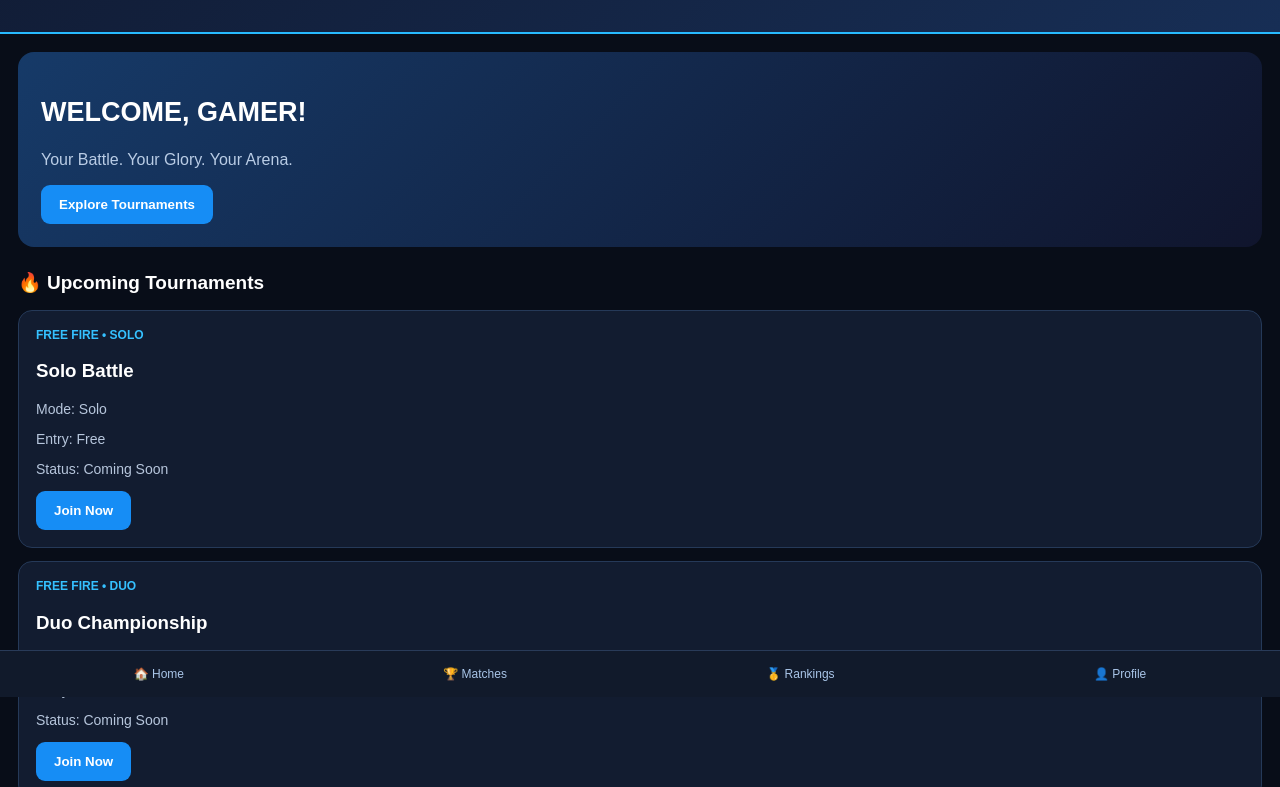
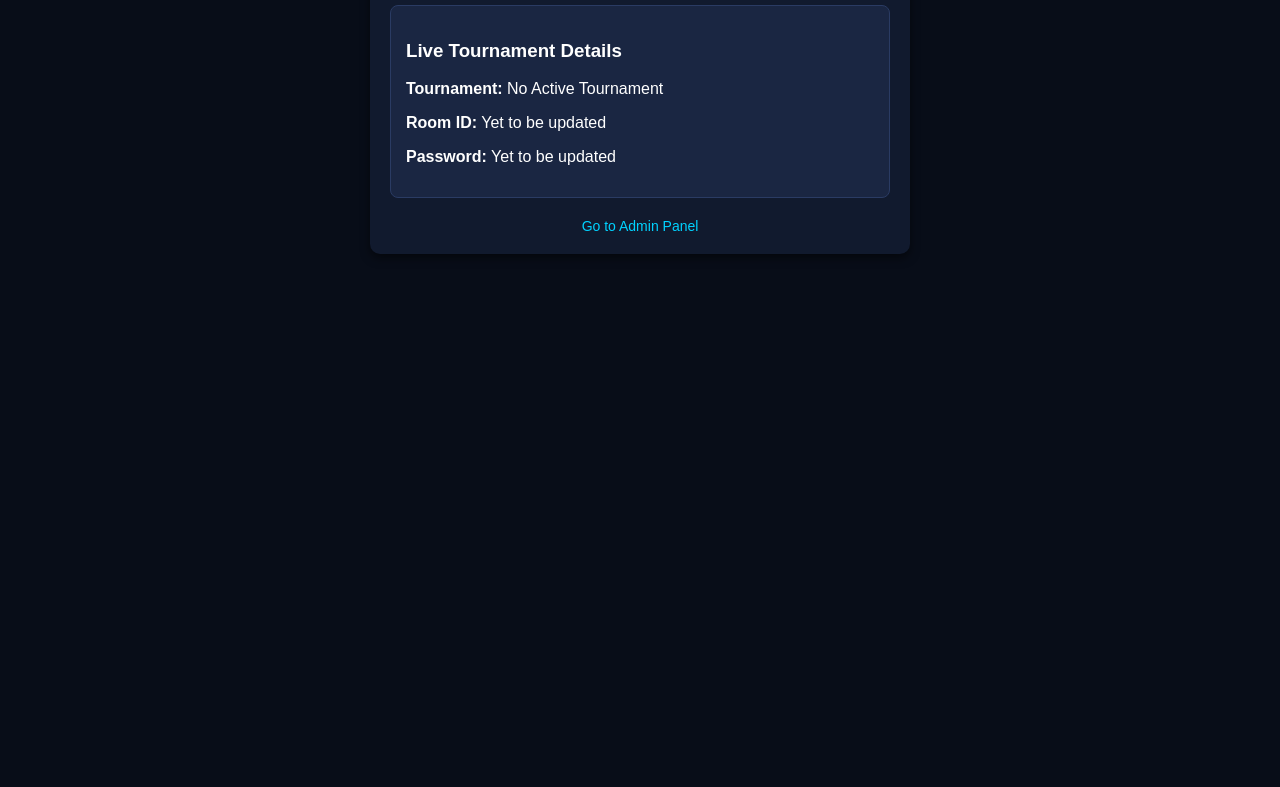
Before and after one commit to littlewaveesports/little-wave-esports, a plain HTML site: page index.html in a window 1280 px wide. Shown: the part 103-890 px from the top of the page. After the commit the page ends 800 px from the top, so only its background shows below. Drawn offline with Linux system fonts and the light colour scheme.

Commit message:
Revamp index.html for esports site layout
Updated the layout and design of the esports webpage, including new sections for tournament details and admin links.

```diff
--- a/index.html
+++ b/index.html
@@ -1,4 +1,3 @@
-
 <!DOCTYPE html>
 <html lang="en">
 <head>
@@ -6,119 +5,31 @@
     <meta name="viewport" content="width=device-width, initial-scale=1.0">
     <title>LITTLE WAVE ESPORTS</title>
     <style>
-*{box-sizing:border-box}
-body{
- margin:0;
- background:#080d18;
- color:white;
- font-family:Arial,sans-serif;
-}
-header{
- padding:24px 18px;
- background:linear-gradient(135deg,#111c35,#172e55);
- border-bottom:2px solid #27baff;
-}
-.logo{font-size:27px;font-weight:900}
-.logo span{color:#28baff}
-header p{color:#a9bedc;font-size:12px}
-.container{padding:18px}
-h2{font-size:19px}
-.hero{
- padding:23px;
- border-radius:16px;
- background:linear-gradient(135deg,#163a68,#10152d);
- margin-bottom:24px;
-}
-.hero h1{font-size:27px}
-.hero p{color:#b9cce5}
-.btn{
- background:#168df5;
- border:0;
- color:white;
- padding:12px 18px;
- border-radius:9px;
- font-weight:bold;
-}
-.card{
- background:#121c30;
- border:1px solid #253958;
- padding:17px;
- border-radius:14px;
- margin:13px 0;
-}
-.tag{color:#35c1ff;font-size:12px;font-weight:bold}
-.card p{color:#b7c6dc;font-size:14px}
-nav{
- position:fixed;
- bottom:0;
- left:0;
- width:100%;
- display:flex;
- justify-content:space-around;
- padding:16px 4px;
- background:#111a2b;
- border-top:1px solid #293b59;
- font-size:12px;
-}
-nav span{color:#a9c5e8}
-footer{height:75px}
+        body { font-family: Arial, sans-serif; background: #080d18; color: white; padding: 20px; margin: 0; }
+        .container { max-width: 500px; margin: auto; background: #111a2e; padding: 20px; border-radius: 10px; box-shadow: 0 4px 10px rgba(0,0,0,0.5); }
+        h2 { text-align: center; color: #00d2ff; }
+        .card { background: #1a2642; padding: 15px; border-radius: 8px; margin-top: 15px; border: 1px solid #2a3b63; }
+        .admin-link { display: block; text-align: center; margin-top: 20px; color: #00d2ff; text-decoration: none; font-size: 14px; }
     </style>
 </head>
 <body>
-<header>
- <div class="logo">LITTLE <span>WAVE</span></div>
- <div style="font-weight:bold;letter-spacing:3px">ESPORTS</div>
- <p>PLAY • COMPETE • CONQUER</p>
-</header>
 
 <div class="container">
- <section class="hero">
-  <h1>WELCOME, GAMER!</h1>
-  <p>Your Battle. Your Glory. Your Arena.</p>
-  <button class="btn" onclick="document.getElementById('tournaments').scrollIntoView()">Explore Tournaments</button>
- </section>
-
- <h2>🔥 Upcoming Tournaments</h2>
- <div id="tournaments">
+    <h2>Little Wave Esports</h2>
     <div class="card">
-   <div class="tag">FREE FIRE • SOLO</div>
-   <h3>Solo Battle</h3>
-   <p>Mode: Solo</p>
-   <p>Entry: Free</p>
-   <p>Status: Coming Soon</p>
-   <button class="btn" onclick="alert('Registration will open soon!')">Join Now</button>
+        <h3>Live Tournament Details</h3>
+        <p><strong>Tournament:</strong> <span id="displayTourney">Loading...</span></p>
+        <p><strong>Room ID:</strong> <span id="displayId">Not Updated</span></p>
+        <p><strong>Password:</strong> <span id="displayPass">Not Updated</span></p>
+    </div>
+    <a href="admin.html" class="admin-link">Go to Admin Panel</a>
 </div>
 
-  <div class="card">
-   <div class="tag">FREE FIRE • DUO</div>
-   <h3>Duo Championship</h3>
-   <p>Mode: Duo</p>
-   <p>Entry: Free</p>
-   <p>Status: Coming Soon</p>
-   <button class="btn" onclick="alert('Registration will open soon!')">Join Now</button>
-  </div>
+<script>
+    document.getElementById('displayTourney').innerText = localStorage.getItem('tourneyName') || "No Active Tournament";
+    document.getElementById('displayId').innerText = localStorage.getItem('roomID') || "Yet to be updated";
+    document.getElementById('displayPass').innerText = localStorage.getItem('roomPass') || "Yet to be updated";
+</script>
 
-  <div class="card">
-   <div class="tag">FREE FIRE • SQUAD</div>
-   <h3>Squad Masters</h3>
-   <p>Mode: Squad</p>
-   <p>Entry: Free</p>
-   <p>Status: Coming Soon</p>
-   <button class="btn" onclick="alert('Registration will open soon!')">Join Now</button>
-  </div>
- </div>
-
- <h2>🏆 Leaderboard</h2>
- <div class="card">
-  <p>Leaderboard will appear here.</p>
- </div>
-</div>
-<footer></footer>
-<nav>
- <span>🏠 Home</span>
- <span>🏆 Matches</span>
- <span>🥇 Rankings</span>
- <span>👤 Profile</span>
-</nav>
 </body>
 </html>
```
Lines whose indentation alone changed are shown as unchanged.
